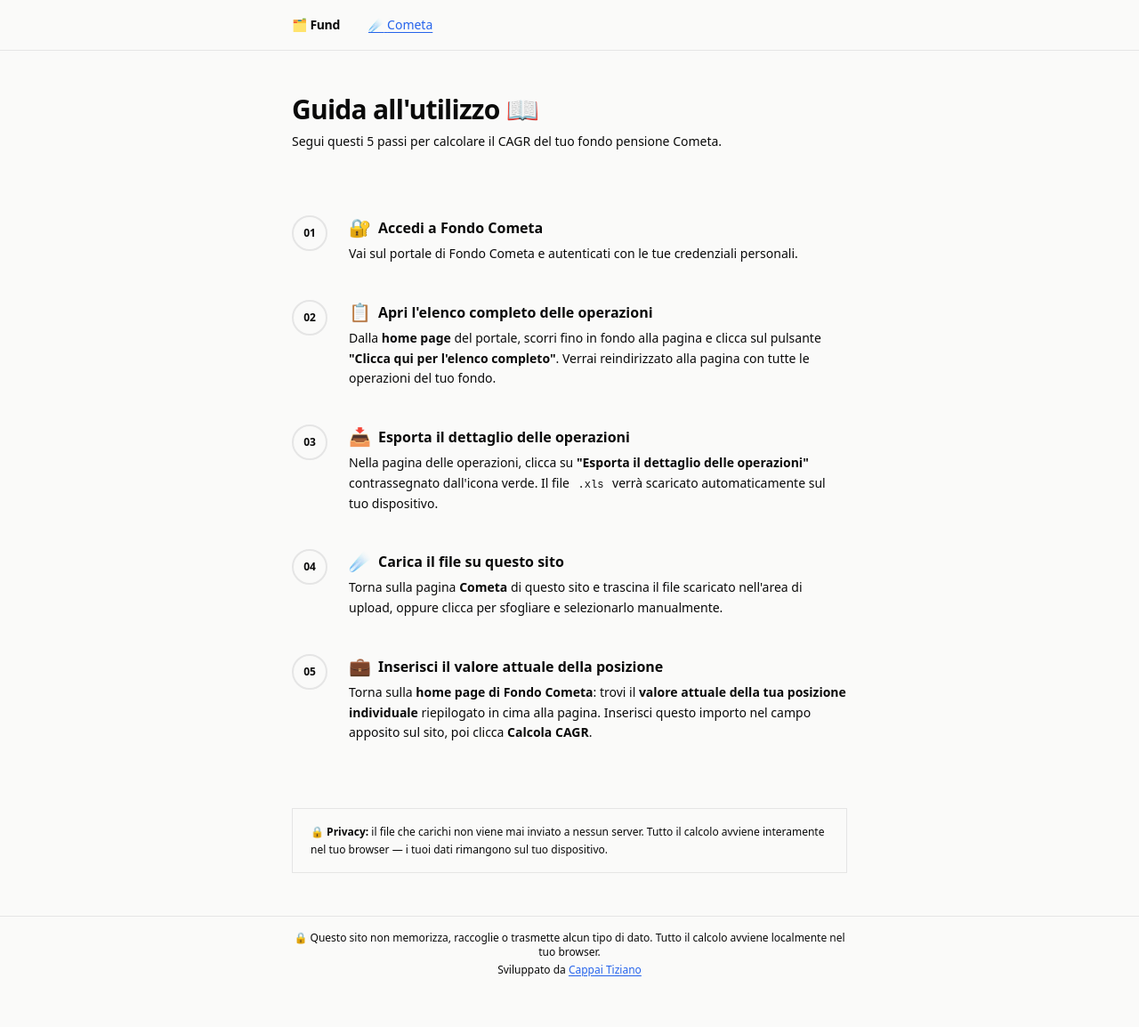
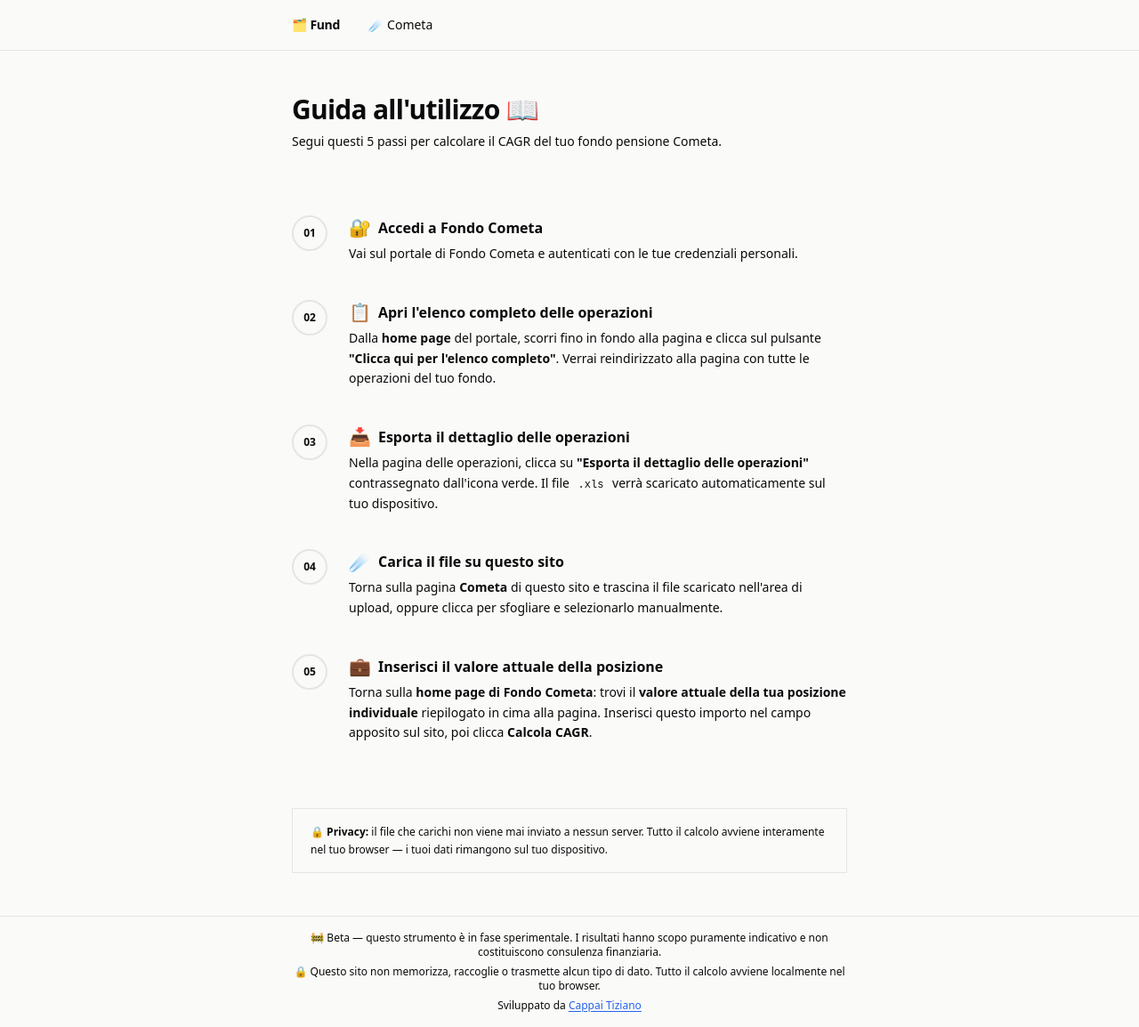
Before and after one commit to tizianocappai/cagr-fund-pension, a React (Vite) app: page /cometa-guide in a window 1280 px wide. Shown: the whole page at 89% size. Before the commit the page ends 1114 px from the top, so only its background shows below. Built offline with nearby package versions, Linux system fonts and the light colour scheme.

Commit message:
disclaimer message

```diff
--- a/src/components/Footer.tsx
+++ b/src/components/Footer.tsx
@@ -1,7 +1,10 @@
 export function Footer() {
   return (
     <footer className="border-t border-[--color-border] bg-[--color-card]">
-      <div className="mx-auto flex max-w-2xl flex-col items-center gap-1 px-6 py-4 text-center">
+      <div className="mx-auto flex max-w-2xl flex-col items-center gap-1.5 px-6 py-4 text-center">
+        <p className="text-xs font-medium text-[--color-foreground]">
+          🚧 Beta — questo strumento è in fase sperimentale. I risultati hanno scopo puramente indicativo e non costituiscono consulenza finanziaria.
+        </p>
         <p className="text-xs text-[--color-muted-foreground]">
           🔒 Questo sito non memorizza, raccoglie o trasmette alcun tipo di dato. Tutto il calcolo avviene localmente nel tuo browser.
         </p>
--- a/src/components/Nav.tsx
+++ b/src/components/Nav.tsx
@@ -16,9 +16,9 @@
             to={to}
             className={({ isActive }) =>
               cn(
-                'rounded-[--radius] px-3 py-1.5 text-sm transition-colors',
+                'rounded-[--radius] px-3 py-1.5 text-sm font-medium transition-colors no-underline',
                 isActive
-                  ? 'bg-black text-white'
+                  ? 'bg-black text-white hover:bg-neutral-800'
                   : 'text-[--color-muted-foreground] hover:bg-[--color-muted] hover:text-[--color-foreground]'
               )
             }
--- a/src/index.css
+++ b/src/index.css
@@ -48,4 +48,9 @@
   a:hover {
     color: #1d4ed8;
   }
+
+  nav a {
+    color: inherit;
+    text-decoration: none;
+  }
 }
```
